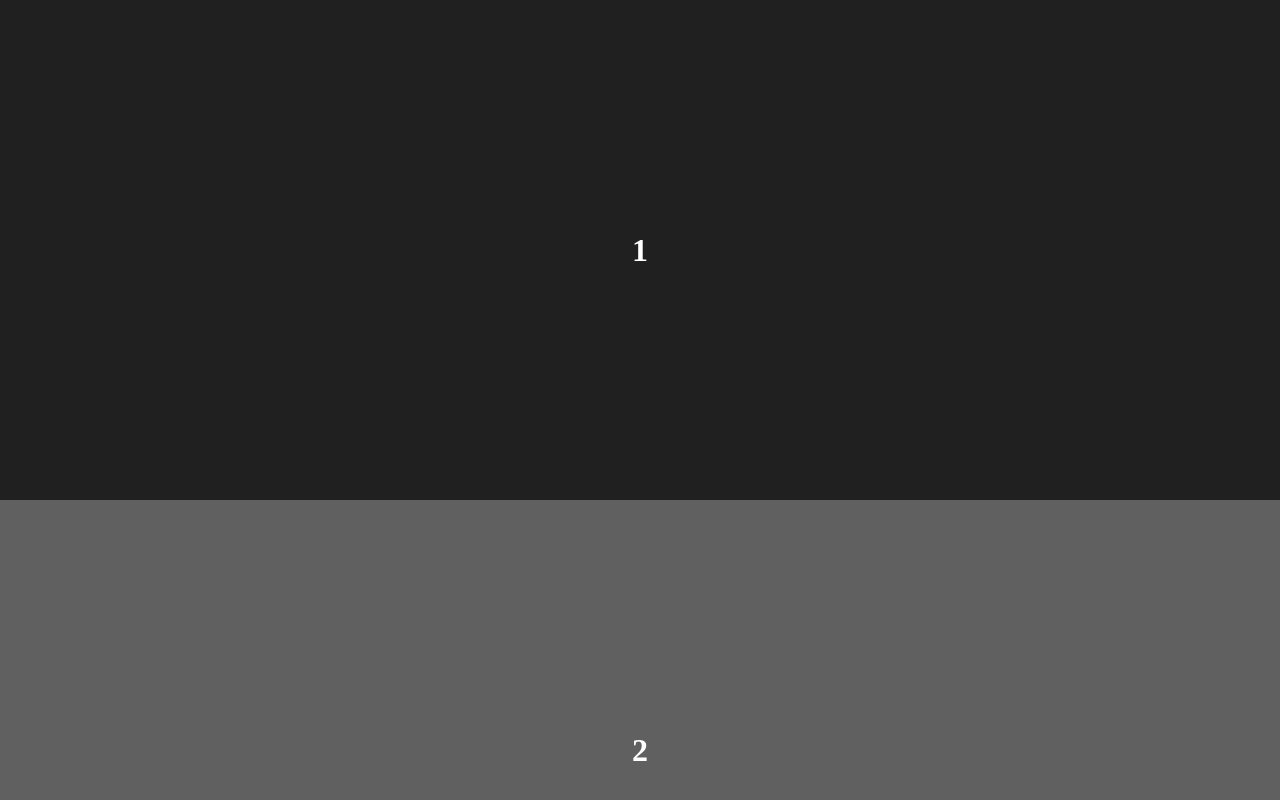
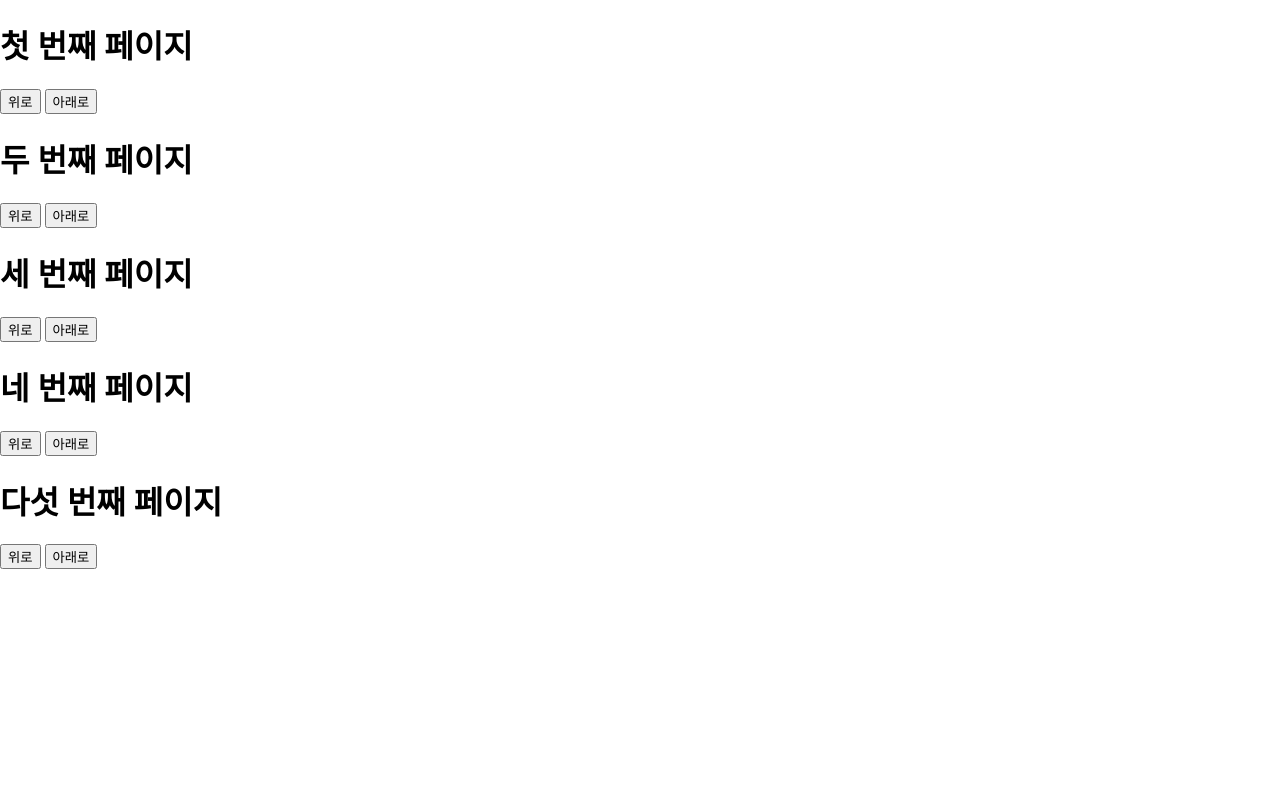
Before and after one commit to choiseulong/js_ong, a plain HTML site: page javascript_base2.html in a window 1280 px wide. Shown: the top 800 px of the page. Drawn offline with Linux system fonts and the light colour scheme.

Commit message:
base2.html 수정

```diff
--- a/javascript_base2.html
+++ b/javascript_base2.html
@@ -11,10 +11,13 @@
         }
         .container{
             width: 100%;
+            position: relative;
+            height: 5400px;
         }
         .container_item{
             width: 100%;
             height: 500px;
+            height: 1080px;
             display: flex;
             justify-content: center;
             align-items: center;
@@ -30,11 +33,41 @@
 </head>
 <body>
     <div class="container">
-        <div class="container_item"><h1>1</h1></div>
-        <div class="container_item"><h1>2</h1></div>
-        <div class="container_item"><h1>3</h1></div>
-        <div class="container_item"><h1>4</h1></div>
-        <div class="container_item"><h1>5</h1></div>
+        <div class="container_box">
+            <div>
+                <h1>첫 번째 페이지</h1>
+                <button type="button" id="top">위로</button>
+                <button type="button" id="bottom">아래로</button>
+            </div>
+        </div>
+        <div class="container_box">
+            <div>
+                <h1>두 번째 페이지</h1>
+                <button type="button" id="top">위로</button>
+                <button type="button" id="bottom">아래로</button>
+            </div>
+        </div>
+        <div class="container_box">
+            <div>
+                <h1>세 번째 페이지</h1>
+                <button type="button" id="top">위로</button>
+                <button type="button" id="bottom">아래로</button>
+            </div>
+        </div>
+        <div class="container_box">
+            <div>
+                <h1>네 번째 페이지</h1>
+                <button type="button" id="top">위로</button>
+                <button type="button" id="bottom">아래로</button>
+            </div>
+        </div>
+        <div class="container_box">
+            <div>
+                <h1>다섯 번째 페이지</h1>
+                <button type="button" id="top">위로</button>
+                <button type="button" id="bottom">아래로</button>
+            </div>
+        </div>
     </div>
     <script></script>
 </body>
```
